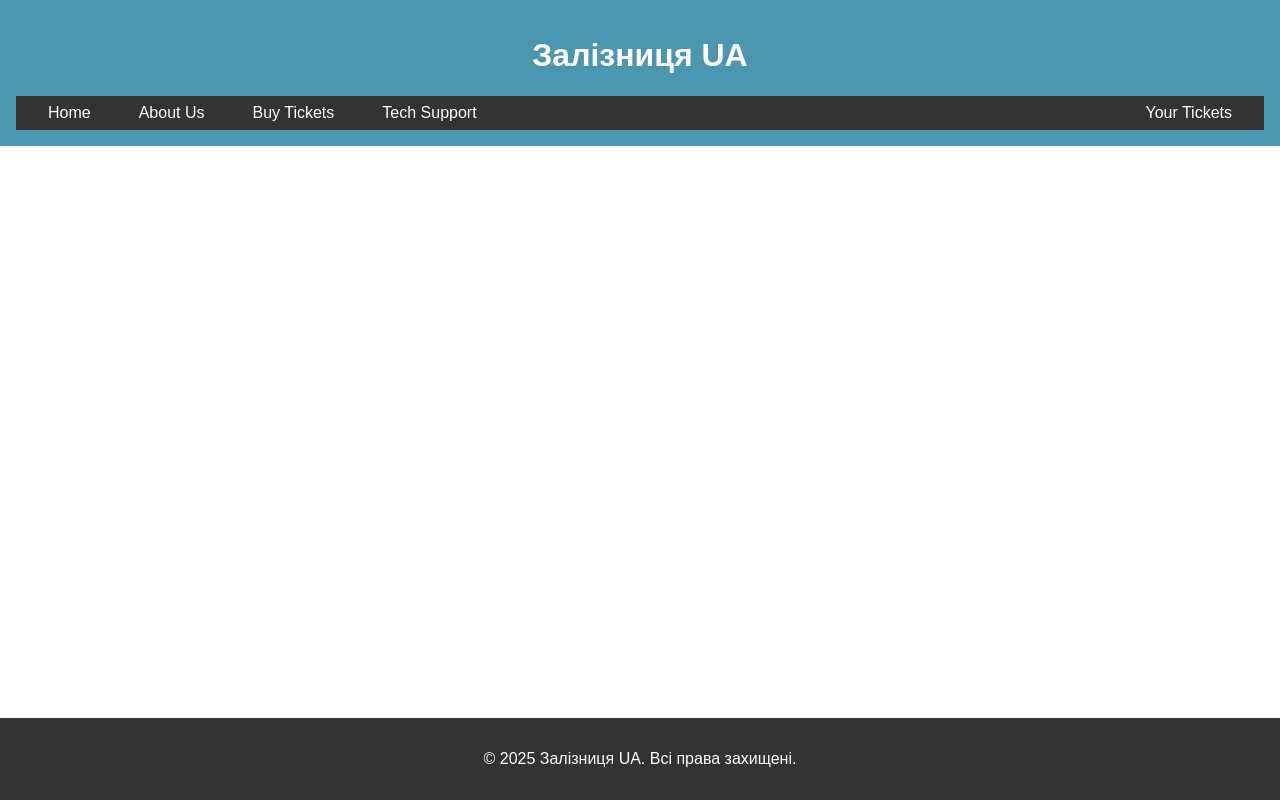
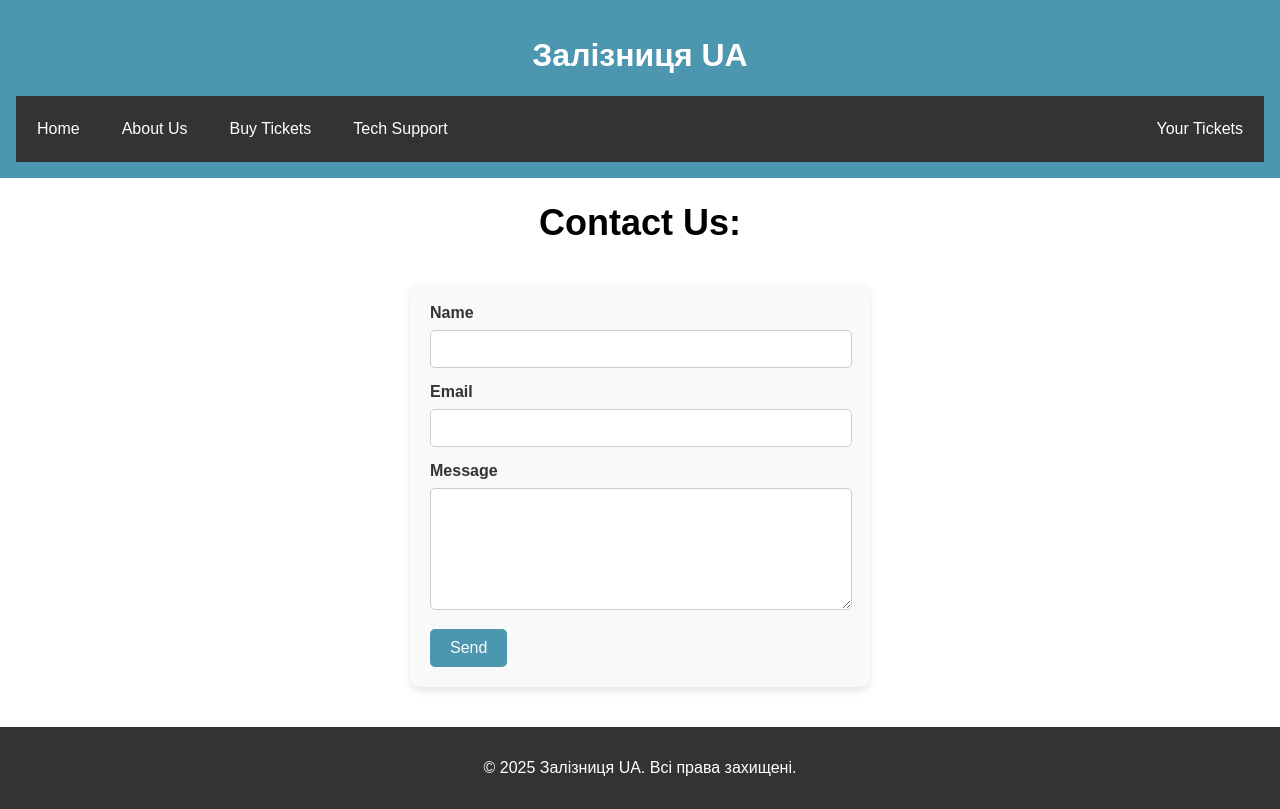
Before and after one commit to ZahariyBoris/Praktyka-3-kurs, a Vue app in the folder zaliznytsiaUA/: page /support in a window 1280 px wide. Built offline with nearby package versions, Linux system fonts and the light colour scheme.

Commit message:
added EmailJS to "Tech support"  page, changed main page design, impoved navbar burger menu

```diff
--- a/zaliznytsiaUA/package.json
+++ b/zaliznytsiaUA/package.json
@@ -9,6 +9,7 @@
     "preview": "vite preview"
   },
   "dependencies": {
+    "@emailjs/browser": "^4.4.1",
     "vue": "^3.5.13",
     "vue-router": "^4.5.0"
   },
--- a/zaliznytsiaUA/src/App.vue
+++ b/zaliznytsiaUA/src/App.vue
@@ -7,10 +7,12 @@
         <button class="burger" @click="toggleMenu">&#9776;</button>
         <div :class="['menu', { 'menu--open': isMenuOpen }]">
           <div class="right">
-            <ul><router-link to="/">Home</router-link></ul>
-            <ul><router-link to="/about">About Us</router-link></ul>
-            <ul><router-link to="/ticket">Buy Tickets</router-link></ul>
-            <ul><router-link to="/support">Tech Support</router-link></ul>
+            <ul>
+              <li><router-link to="/">Home</router-link></li>
+              <li><router-link to="/about">About Us</router-link></li>
+              <li><router-link to="/ticket">Buy Tickets</router-link></li>
+              <li><router-link to="/support">Tech Support</router-link></li>
+            </ul>
           </div>
 
           <div class="left">
@@ -72,7 +74,7 @@
     display: flex;
     flex-direction: column;
     background-color: #333;
-    padding: 0.5rem 1rem;
+    padding: 1rem 0rem;
     position: relative;
 
     .burger {
@@ -99,6 +101,7 @@
         color: white;
         text-decoration: none;
         padding: 0.5rem 1rem;
+        margin: 0 5px;
 
         &:hover {
           background-color: #555;
@@ -109,6 +112,11 @@
     .menu--open {
       display: flex;
       flex-direction: column;
+      transition: all 0.3s ease;
+
+      &:hover {
+        transform: scale(1.05);
+      }
     }
   }
 
@@ -131,6 +139,8 @@
 
   ul {
     list-style: none;
+    display: flex;
+    flex-direction: row;
     margin: 0;
     padding: 0;
   }
@@ -147,7 +157,32 @@
 
       .menu--open {
         display: flex;
+        flex-direction: row;
+        font-size: 60%;
+        justify-content: center;
+      }
+
+      .left, .right {
         flex-direction: column;
+      }
+    }
+  }
+
+  @media (max-width: 465px) {
+    nav {
+      .burger {
+        display: block;
+      }
+
+      .menu {
+        display: none;
+      }
+
+      .menu--open {
+        display: flex;
+        flex-direction: column;
+        font-size: 50%;
+        justify-content: center;
       }
 
       .left, .right {
--- a/zaliznytsiaUA/src/components/MainPage.vue
+++ b/zaliznytsiaUA/src/components/MainPage.vue
@@ -3,7 +3,7 @@
   <div class="hero" id="hero">
     <h1>Створюємо майбутнє разом</h1>
     <p>Дізнайтеся більше про наші послуги та пропозиції вже сьогодні.</p>
-    <a href="#" class="btn"><router-link to="/ticket">Buy Tickets</router-link></a>
+    <router-link to="/ticket" class="btn">Buy Tickets</router-link>
   </div>
 
 </template>
@@ -33,36 +33,38 @@
 <style lang="scss">
 
   .hero {
+    min-height: 80vh;
+    background: linear-gradient(to bottom, #4c96af, #0056b3);
+    color: white;
+    display: flex;
+    flex-direction: column;
+    justify-content: center;
+    align-items: center;
+    padding: 2rem;
     text-align: center;
-    padding: 2rem;
-    background-color: #f5f5f5;
+    gap: 1rem;
 
     h1 {
-      font-size: 2.5rem;
-      margin-bottom: 1rem;
+      font-size: 3rem;
+      margin: 0;
     }
 
     p {
-      font-size: 1.25rem;
-      margin-bottom: 2rem;
+      font-size: 1.5rem;
+      max-width: 600px;
     }
 
     .btn {
-      display: inline-block;
-      padding: 0.75rem 1.5rem;
-      background-color: #4c96af;
-      color: white;
-      text-decoration: none !important;
-      border-radius: 0.5rem;
+      background-color: #fff;
+      color: #333;
+      padding: 1rem 2rem;
+      border-radius: 1rem;
+      transition: all 0.3s ease;
+      text-decoration: none;
 
       &:hover {
-        background-color: #0056b3;
-        text-decoration: none;
-      }
-
-      a {
-        text-decoration: none !important;
-        color: inherit;
+        background-color: #c3c3c3;
+        transform: scale(1.05);
       }
     }
   }
--- a/zaliznytsiaUA/src/components/TechSupport.vue
+++ b/zaliznytsiaUA/src/components/TechSupport.vue
@@ -1,11 +1,166 @@
 <template>
+
+  <div>
+    <h1 class="main-text">Contact Us:</h1>
+
+    <form ref="form" @submit.prevent="sendEmail" class="contact-form">
+      <label>Name</label>
+      <input type="text" name="user_name" required>
+      <label>Email</label>
+      <input type="email" name="user_email" required>
+      <label>Message</label>
+      <textarea name="message" required></textarea>
+      <input type="submit" value="Send">
+    </form>
+
+    <div v-if="showModal" class="modal-overlay" @click="closeModal">
+      <div class="modal-content" @click.stop>
+        <p>Message sent successfully!</p>
+        <button @click="closeModal">Close</button>
+      </div>
+    </div>
+  </div>
 
 </template>
 
 <script>
 
+  import emailjs from '@emailjs/browser';
+
+  export default {
+    data() {
+      return {
+        showModal: false,
+      };
+    },
+    methods: {
+      sendEmail() {
+        emailjs
+          .sendForm('service_mf2g87k', 'template_5y8as19', this.$refs.form, {
+            publicKey: 'JQEth3m6_jT50Z7mO',
+          })
+          .then(
+            () => {
+              console.log('SUCCESS!');
+              this.showModal = true;
+              setTimeout(this.closeModal, 3000);
+              this.$refs.form.reset();
+            },
+            (error) => {
+              console.log('FAILED...', error.text);
+            }
+          );
+      },
+      closeModal() {
+        this.showModal = false;
+      },
+    },
+  };
+
 </script>
 
 <style lang="scss">
 
+  .main-text {
+    font-size: 36px;
+    display: flex;
+    justify-content: center;
+  }
+
+  .contact-form {
+    max-width: 400px;
+    margin: 40px auto;
+    padding: 20px;
+    padding-right: 40px;
+    background-color: #f9f9f9;
+    border-radius: 10px;
+    box-shadow: 0 4px 8px rgba(0, 0, 0, 0.1);
+
+    label {
+      display: block;
+      margin-bottom: 8px;
+      font-weight: bold;
+      color: #333;
+    }
+
+    input[type='text'],
+    input[type='email'],
+    textarea {
+      width: 100%;
+      padding: 10px;
+      margin-bottom: 15px;
+      border: 1px solid #ccc;
+      border-radius: 5px;
+      font-size: 14px;
+      transition: border-color 0.3s;
+
+      &:focus {
+        border-color: #007bff;
+        outline: none;
+        box-shadow: 0 0 5px rgba(0, 123, 255, 0.5);
+      }
+    }
+
+    textarea {
+      resize: vertical;
+      min-height: 100px;
+    }
+
+    input[type='submit'] {
+      background-color: #4c96af;
+      color: white;
+      padding: 10px 20px;
+      border: none;
+      border-radius: 5px;
+      cursor: pointer;
+      font-size: 16px;
+      transition: all 0.3s ease;
+
+      &:hover {
+        background-color: #0056b3;
+        transform: scale(1.05);
+      }
+    }
+  }
+
+  .modal-overlay {
+    position: fixed;
+    top: 0;
+    left: 0;
+    width: 100%;
+    height: 100%;
+    background: rgba(0, 0, 0, 0.5);
+    display: flex;
+    justify-content: center;
+    align-items: center;
+    z-index: 1000;
+  }
+
+  .modal-content {
+    background: white;
+    padding: 20px 30px;
+    border-radius: 10px;
+    text-align: center;
+    box-shadow: 0 4px 8px rgba(0, 0, 0, 0.2);
+
+    p {
+      font-size: 18px;
+      margin-bottom: 15px;
+    }
+
+    button {
+      background-color: #4c96af;
+      color: white;
+      padding: 8px 16px;
+      border: none;
+      border-radius: 5px;
+      cursor: pointer;
+      transition: background-color 0.3s;
+
+      &:hover {
+        background-color: #0056b3;
+      }
+    }
+  }
+
 </style>
```
Also changed, not shown: 1 other file (tests, documents, lock files or other folders).
